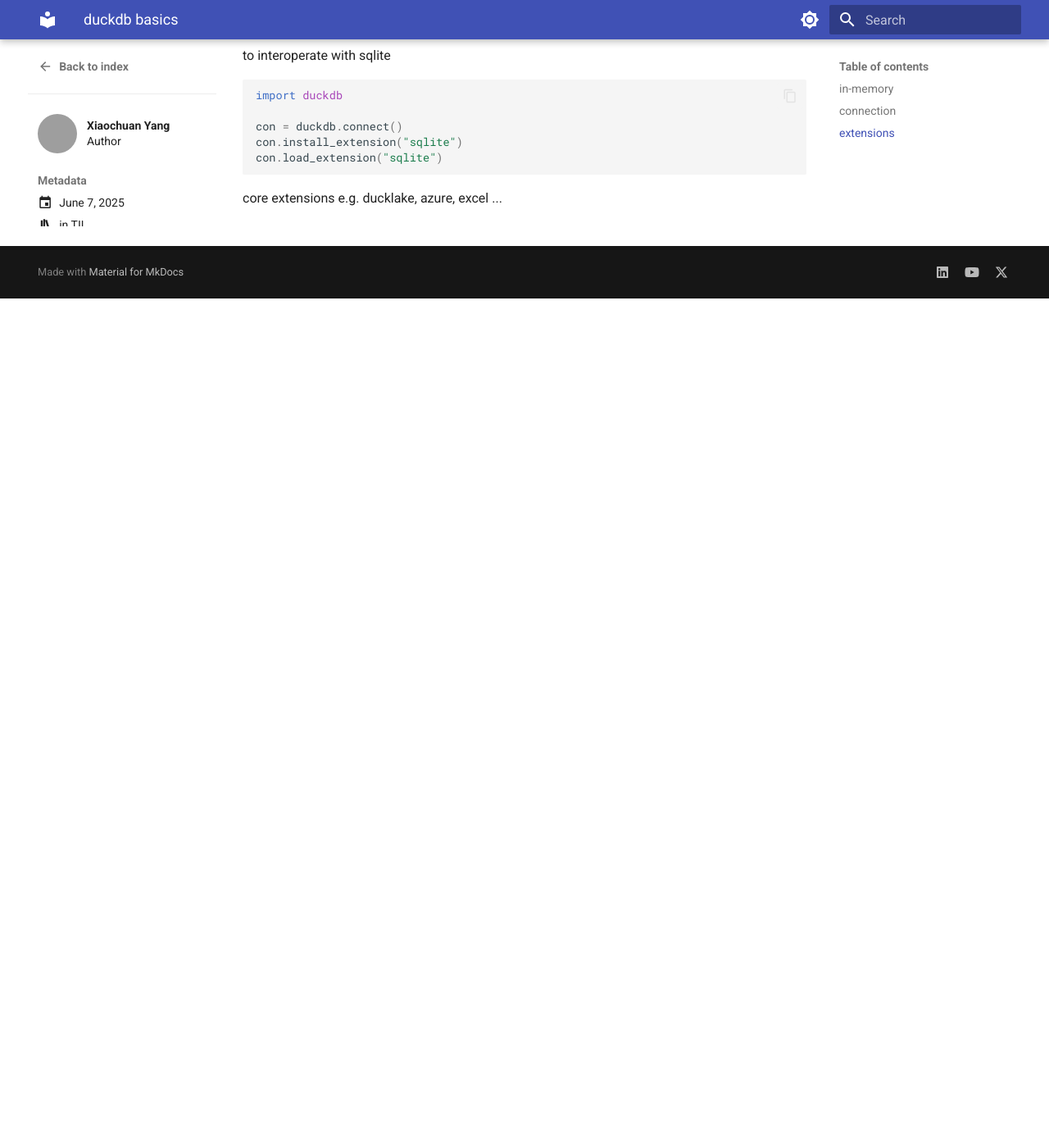
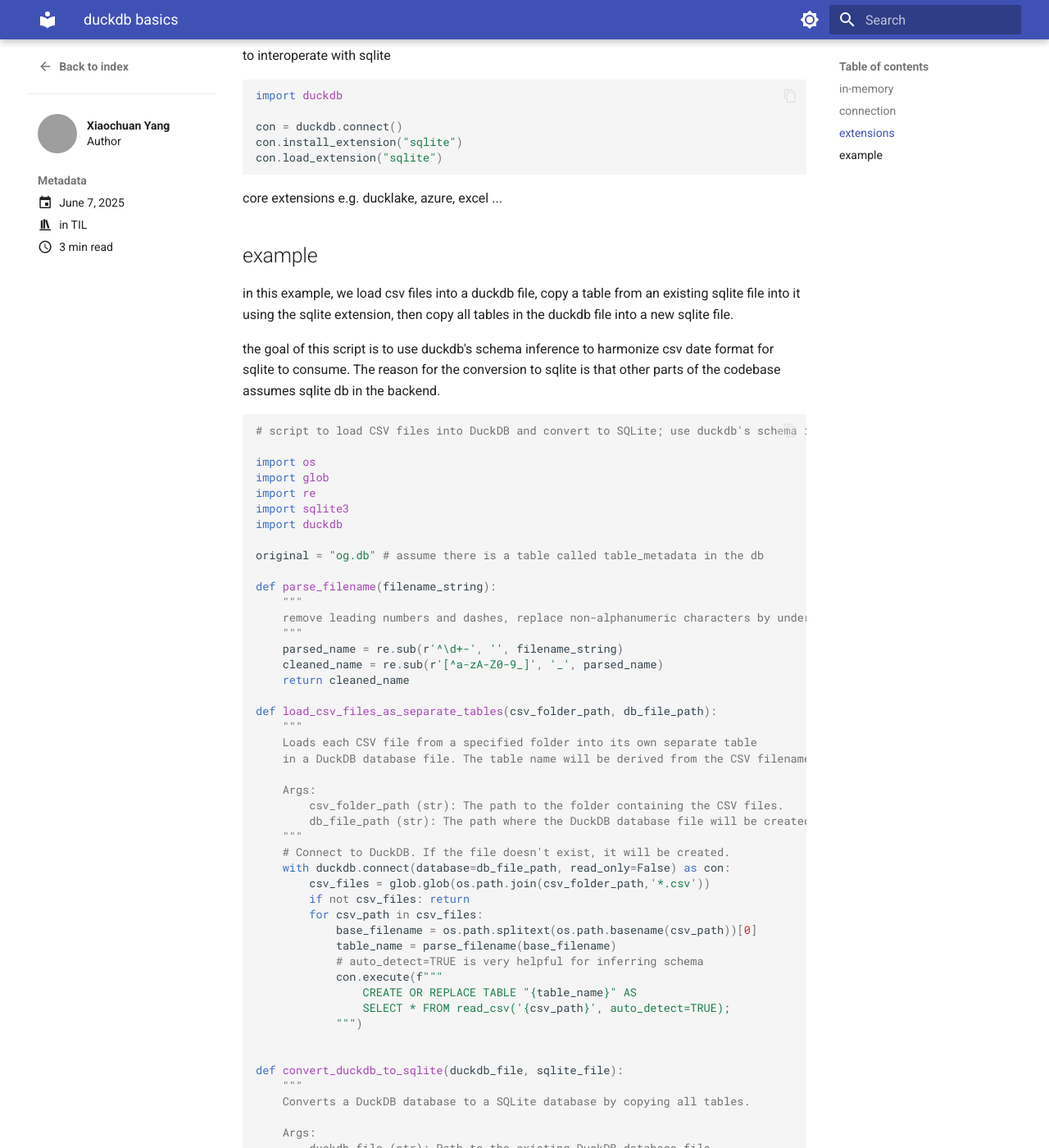
Before and after one commit to xiaochuany/blog, an MkDocs documentation site: the page built from docs/posts/202506-duckdb.md, in a window 1280 px wide and 1400 px high, scrolled down 1036 px. Shown: the whole window at 82% size. Built offline with MkDocs 1.6.1 and Material for MkDocs 9.7.7, drawn with Linux system fonts in a browser that asks for light colours; some of the changed text lies outside the part shown; grey boxes are pictures that could not be loaded.

Commit message:
add example for loading CSV files into DuckDB and converting to SQLite

````diff
--- a/docs/posts/202506-duckdb.md
+++ b/docs/posts/202506-duckdb.md
@@ -63,3 +63,87 @@
 ```
 
 core extensions e.g. ducklake, azure, excel ...
+
+
+## example
+
+in this example, we load csv files into a duckdb file, copy a table from an existing sqlite file into it using the
+sqlite extension, then copy all tables in the duckdb file into a new sqlite file.
+
+the goal of this script is to use duckdb's schema inference to harmonize csv date format for sqlite to consume. The reason for the conversion to sqlite is that other parts of the codebase assumes sqlite db in the backend.
+
+
+
+```py
+# script to load CSV files into DuckDB and convert to SQLite; use duckdb's schema inference.
+
+import os
+import glob
+import re
+import sqlite3
+import duckdb
+
+original = "og.db" # assume there is a table called table_metadata in the db
+
+def parse_filename(filename_string):
+    """
+    remove leading numbers and dashes, replace non-alphanumeric characters by underscores.
+    """
+    parsed_name = re.sub(r'^\d+-', '', filename_string)
+    cleaned_name = re.sub(r'[^a-zA-Z0-9_]', '_', parsed_name)
+    return cleaned_name
+
+def load_csv_files_as_separate_tables(csv_folder_path, db_file_path):
+    """
+    Loads each CSV file from a specified folder into its own separate table
+    in a DuckDB database file. The table name will be derived from the CSV filename.
+
+    Args:
+        csv_folder_path (str): The path to the folder containing the CSV files.
+        db_file_path (str): The path where the DuckDB database file will be created/stored.
+    """
+    # Connect to DuckDB. If the file doesn't exist, it will be created.
+    with duckdb.connect(database=db_file_path, read_only=False) as con:
+        csv_files = glob.glob(os.path.join(csv_folder_path,'*.csv'))
+        if not csv_files: return
+        for csv_path in csv_files:
+            base_filename = os.path.splitext(os.path.basename(csv_path))[0]
+            table_name = parse_filename(base_filename)
+            # auto_detect=TRUE is very helpful for inferring schema
+            con.execute(f"""
+                CREATE OR REPLACE TABLE "{table_name}" AS
+                SELECT * FROM read_csv('{csv_path}', auto_detect=TRUE);
+            """)
+
+
+def convert_duckdb_to_sqlite(duckdb_file, sqlite_file):
+    """
+    Converts a DuckDB database to a SQLite database by copying all tables.
+
+    Args:
+        duckdb_file (str): Path to the existing DuckDB database file.
+        sqlite_file (str): Path where the new SQLite database file will be created.
+    """
+    con_duck = duckdb.connect(database=duckdb_file)
+    con_duck.execute("INSTALL sqlite; LOAD sqlite;")
+    con_duck.execute(f"ATTACH '{sqlite_file}' AS new_sqlite_db (TYPE sqlite);") # empty
+    con_duck.execute(f"ATTACH '{original}' AS original (TYPE sqlite);") # contains table_metadata
+    con_duck.sql("""CREATE OR REPLACE TABLE table_metadata as (select * from original.table_metadata)""")
+    duckdb_tables = con_duck.execute("SHOW TABLES;").fetchall() # should see table_metadata in it
+
+    for table_name_tuple in duckdb_tables:
+        table_name = table_name_tuple[0]
+        con_duck.execute(f"CREATE TABLE new_sqlite_db.\"{table_name}\" AS SELECT * FROM \"{table_name}\";")
+
+    con_duck.close()
+    print(f"Successfully converted '{duckdb_file}' to '{sqlite_file}'.")
+
+if __name__ == "__main__":
+
+    csv_folder_path = "./raw_datasets"
+    db_file_path = "000_duck.db"
+    sqlite_file_path = "001_sqlite.db"
+
+    load_csv_files_as_separate_tables(csv_folder_path, db_file_path)
+    convert_duckdb_to_sqlite(db_file_path, sqlite_file_path)
+```
````
